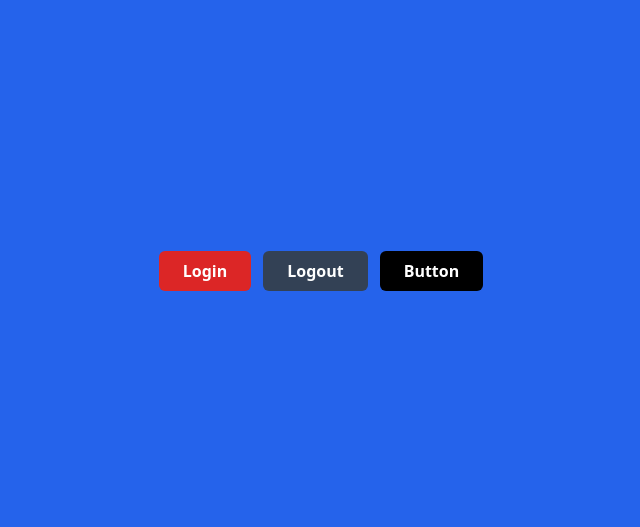
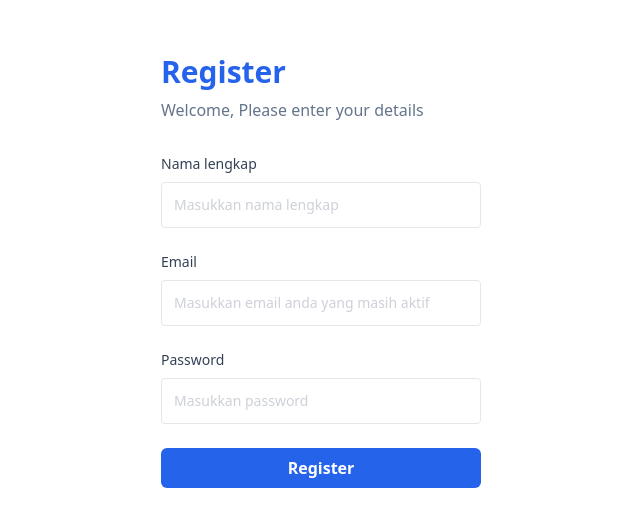
Before and after one commit to vikarmaulanaarrisyad/my-react-app, a React (Vite) app: page /login in a window 1280 px wide. Shown: the part 129-656 px from the top of the page, without its empty margins (319-959 px from the left). Built offline with nearby package versions, Linux system fonts and the light colour scheme.

Commit message:
implementasi atomic desain in react js

```diff
--- a/package.json
+++ b/package.json
@@ -24,6 +24,7 @@
     "eslint-plugin-react-hooks": "^4.6.0",
     "eslint-plugin-react-refresh": "^0.4.3",
     "postcss": "^8.4.28",
+    "prettier": "^3.0.2",
     "tailwindcss": "^3.3.3",
     "vite": "^4.4.5"
   }
--- a/src/App.jsx
+++ b/src/App.jsx
@@ -1,16 +1,14 @@
-import React from "react"
-import Button from "./components/Elements/Button"
+import React from 'react'
+import LoginPage from './pages/login'
+import RegisterPage from './pages/register'
 
 function App() {
- return (
-  <div className="flex justify-center bg-blue-600 min-h-screen items-center">
-    <div className="flex gap-x-3">
-      <Button variant="bg-red-600">Login</Button>
-      <Button variant="bg-slate-700">Logout</Button>
-      <Button></Button>
+  return (
+    <div className="flex justify-center min-h-screen items-center">
+      {/* <LoginPage /> */}
+      <RegisterPage/>
     </div>
-  </div>
- )
+  )
 }
 
 export default App
--- a/src/components/Elements/Button/index.jsx
+++ b/src/components/Elements/Button/index.jsx
@@ -1,10 +1,10 @@
 // arrow function
 const Button = (props) => {
   //distractering js
-  const {children = 'Button', variant = 'bg-black'} = props;
+  const {children = 'Button', classname = 'bg-black'} = props;
 
   return (
-     <button className={`h-10 px-6 font-semibold rounded-md ${variant} text-white`}>
+     <button  className={`h-10 px-6 font-semibold rounded-md ${classname} text-white disabled:bg-slate-600`}>
           {children}
     </button>
   )
--- a/src/components/Elements/Input/Input.jsx
+++ b/src/components/Elements/Input/Input.jsx
@@ -0,0 +1,18 @@
+import React from 'react'
+
+const Input = (props) => {
+  const { type, placeholder } = props
+
+  return (
+    <div>
+      <input
+        type={type}
+        className="text-sm border rounded w-full px-3 py-3 text-slate-700 placeholder:opacity-50 hover:border-blue-600"
+        placeholder={placeholder}
+        name={name}
+      />
+    </div>
+  )
+}
+
+export default Input
--- a/src/components/Elements/Input/Label.jsx
+++ b/src/components/Elements/Input/Label.jsx
@@ -0,0 +1,15 @@
+import React from 'react'
+
+const Label = (props) => {
+  const { htmlFor, children } = props
+
+  return (
+    <div>
+      <label htmlFor={htmlFor} className="block text-slate-700 text-sm mb-2">
+        {children}
+      </label>
+    </div>
+  )
+}
+
+export default Label
--- a/src/components/Elements/Input/index.jsx
+++ b/src/components/Elements/Input/index.jsx
@@ -0,0 +1,17 @@
+import React from 'react'
+import Input from './Input'
+import Label from './label'
+
+const InputForm = (props) => {
+  const { label, name, type, htmlFor, placeholder } = props
+  return (
+    <div>
+      <div className="mb-6">
+        <Label htmlFor={htmlFor}>{label}</Label>
+        <Input type={type} name={name} placeholder={placeholder} />
+      </div>
+    </div>
+  )
+}
+
+export default InputForm
--- /dev/null
+++ b/src/components/Fragments/FormLogin.jsx
@@ -0,0 +1,29 @@
+import React from 'react'
+import InputForm from '../Elements/Input'
+import Button from '../Elements/Button'
+
+const FormLogin = () => {
+  return (
+    <div>
+      <form action="">
+        <InputForm
+          label="Email"
+          type="email"
+          placeholder="Masukkan email anda yang masih aktif"
+          name="email"
+          htmlFor="name"
+        />
+        <InputForm
+          label="Password"
+          type="password"
+          placeholder="Masukkan password"
+          name="password"
+          htmlFor="password"
+        />
+        <Button classname="bg-blue-600 w-full">Sign In</Button>
+      </form>
+    </div>
+  )
+}
+
+export default FormLogin
--- /dev/null
+++ b/src/components/Fragments/FormRegister.jsx
@@ -0,0 +1,36 @@
+import React from 'react'
+import InputForm from '../Elements/Input'
+import Button from '../Elements/Button'
+
+const FormRegister = () => {
+  return (
+    <div>
+      <form action="">
+        <InputForm
+          label="Nama lengkap"
+          type="text"
+          placeholder="Masukkan nama lengkap"
+          name="name"
+          htmlFor="name"
+        />
+        <InputForm
+          label="Email"
+          type="email"
+          placeholder="Masukkan email anda yang masih aktif"
+          name="email"
+          htmlFor="email"
+        />
+        <InputForm
+          label="Password"
+          type="password"
+          placeholder="Masukkan password"
+          name="password"
+          htmlFor="password"
+        />
+        <Button classname="bg-blue-600 w-full">Register</Button>
+      </form>
+    </div>
+  )
+}
+
+export default FormRegister
--- /dev/null
+++ b/src/components/Layouts/AuthLayouts.jsx
@@ -0,0 +1,18 @@
+import React from 'react'
+
+const AuthLayouts = (props) => {
+  const { children, title } = props
+
+
+  return (
+    <div className="w-full max-w-xs">
+      <h1 className="text-3xl font-bold mb-2 text-blue-600">{title}</h1>
+      <p className="font-medium text-slate-500 mb-8">
+        Welcome, Please enter your details
+      </p>
+      {children}
+    </div>
+  )
+}
+
+export default AuthLayouts
--- /dev/null
+++ b/src/pages/login.jsx
@@ -0,0 +1,13 @@
+import React from 'react'
+import AuthLayouts from '../components/Layouts/AuthLayouts'
+import FormLogin from '../components/Fragments/FormLogin'
+
+const LoginPage = () => {
+  return (
+    <AuthLayouts title="Login">
+      <FormLogin />
+    </AuthLayouts>
+  )
+}
+
+export default LoginPage
--- /dev/null
+++ b/src/pages/register.jsx
@@ -0,0 +1,13 @@
+import React from 'react'
+import AuthLayouts from '../components/Layouts/AuthLayouts'
+import FormRegister from '../components/Fragments/FormRegister'
+
+const RegisterPage = () => {
+  return (
+    <AuthLayouts title="Register">
+      <FormRegister />
+    </AuthLayouts>
+  )
+}
+
+export default RegisterPage
```
Also changed, not shown: .prettierrc.json (added), 1 other file (tests, documents, lock files or other folders).
